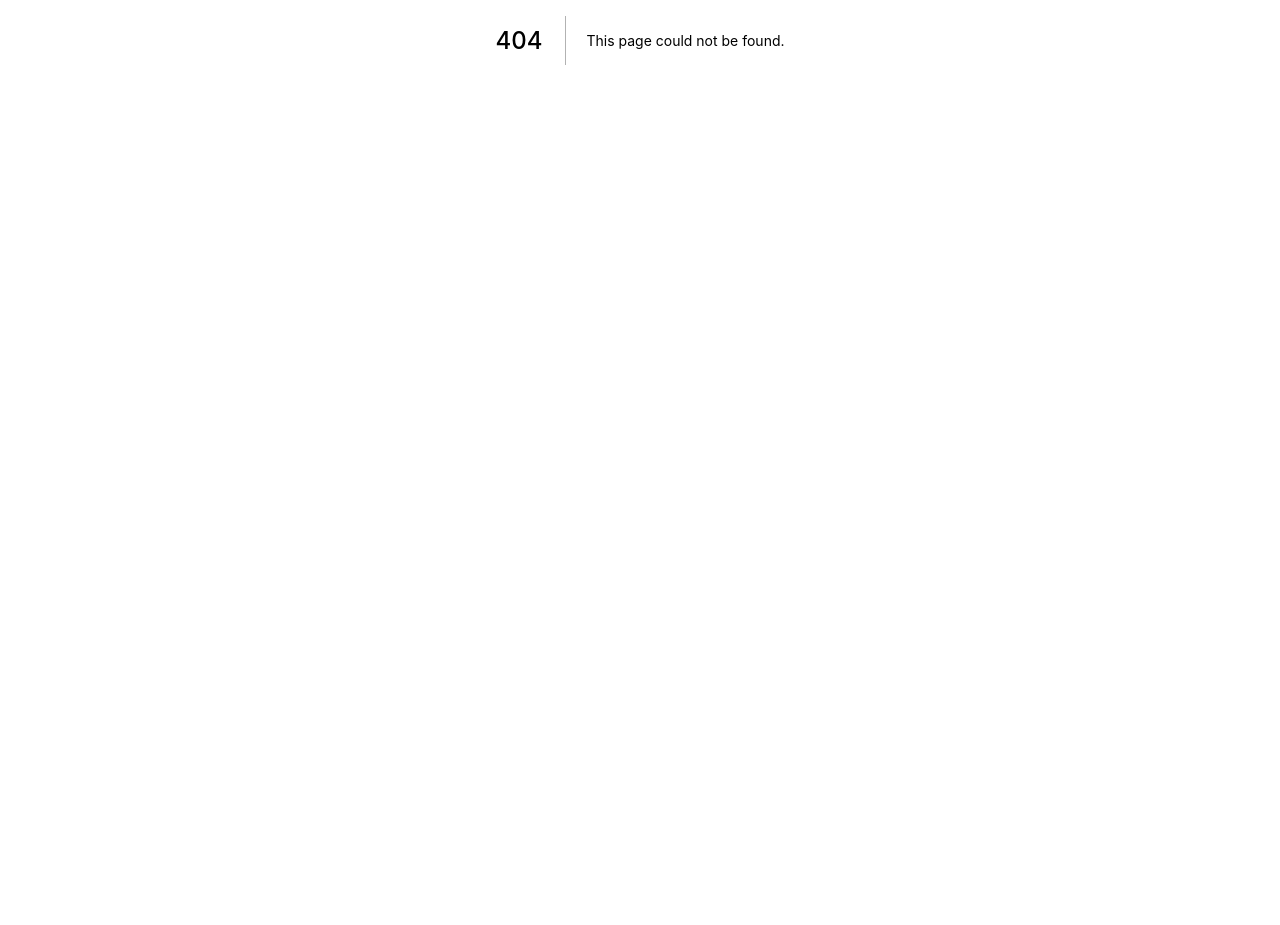
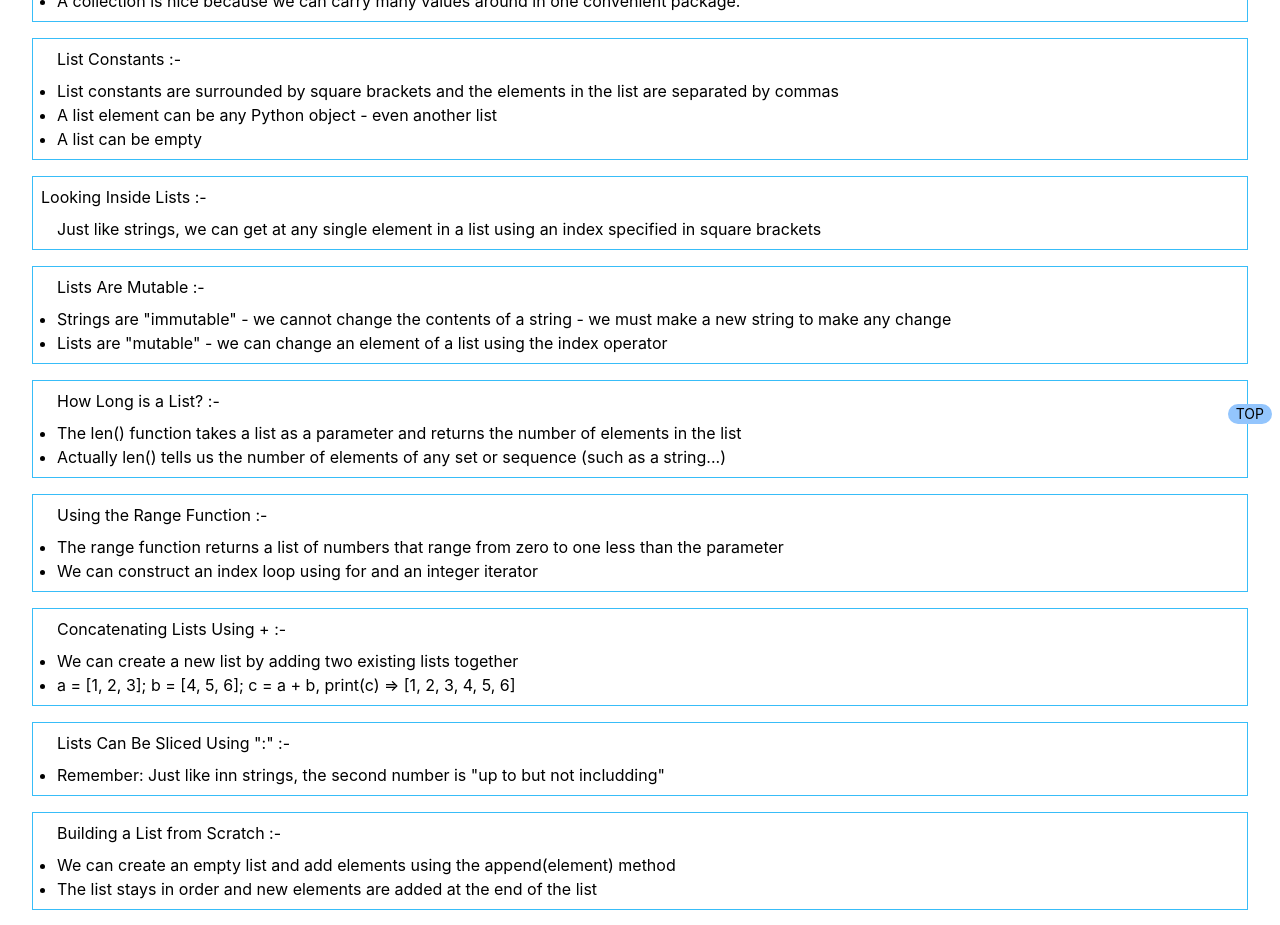
Before and after one commit to suvamAdhikary/wh, a Next.js app: page /python/data-structures/lists in a window 1280 px wide. Before the commit this address had no page. Shown: the part 360-1285 px from the top of the page. Before the commit the page ends 800 px from the top, so only its background shows below. Built offline with nearby package versions, Linux system fonts and the light colour scheme.

Commit message:
python lists

```diff
--- /dev/null
+++ b/pages/python/data-structures/lists/index.tsx
@@ -0,0 +1,177 @@
+import { NextPage } from "next";
+import React from "react";
+import Layout from "../../../../components/Layout";
+import QA from "../../../../components/QA";
+import UnOrderdList from "../../../../components/UnOrderdList";
+
+const Lists: NextPage = () => {
+  const programming = {
+    title: "Programming",
+    list: [
+      "Algorithms:- A set of rules or steps used to solve a problem",
+      "Data Structures:- A particular way of organizing data in a computer",
+    ],
+  };
+
+  const notCollection = {
+    title: 'What is Not A "Collection"?',
+    data: "Most of our variables have one value in them - when we put a new value in the variable, the old value is overwritten",
+  };
+
+  const collection = {
+    title: "A List Is a Kind of Collection",
+    list: [
+      'A collection allows us to put many values in a single "variable"',
+      "A collection is nice because we can carry many values around in one convenient package.",
+    ],
+  };
+
+  const listConstants = {
+    title: "List Constants",
+    list: [
+      "List constants are surrounded by square brackets and the elements in the list are separated by commas",
+      "A list element can be any Python object - even another list",
+      "A list can be empty",
+    ],
+  };
+
+  const lookingInsideLists = {
+    title: "Looking Inside Lists",
+    data: "Just like strings, we can get at any single element in a list using an index specified in square brackets",
+  };
+
+  const listAreMutable = {
+    title: "Lists Are Mutable",
+    list: [
+      'Strings are "immutable" - we cannot change the contents of a string - we must make a new string to make any change',
+      'Lists are "mutable" - we can change an element of a list using the index operator',
+    ],
+  };
+
+  const listLength = {
+    title: "How Long is a List?",
+    list: [
+      "The len() function takes a list as a parameter and returns the number of elements in the list",
+      "Actually len() tells us the number of elements of any set or sequence (such as a string...)",
+    ],
+  };
+
+  const usingRangeFunction = {
+    title: "Using the Range Function",
+    list: [
+      "The range function returns a list of numbers that range from zero to one less than the parameter",
+      "We can construct an index loop using for and an integer iterator",
+    ],
+  };
+
+  const concatenatingList = {
+    title: "Concatenating Lists Using +",
+    list: [
+      "We can create a new list by adding two existing lists together",
+      "a = [1, 2, 3]; b = [4, 5, 6]; c = a + b, print(c) => [1, 2, 3, 4, 5, 6]",
+    ],
+  };
+
+  const sliceList = {
+    title: 'Lists Can Be Sliced Using ":"',
+    list: [
+      'Remember: Just like inn strings, the second number is "up to but not includding"',
+    ],
+  };
+
+  const buildingList = {
+    title: "Building a List from Scratch",
+    list: [
+      "We can create an empty list and add elements using the append(element) method",
+      "The list stays in order and new elements are added at the end of the list",
+    ],
+  };
+
+  const isInList = {
+    title: "Is Something in a List ?",
+    list: [
+      "Python provides two operators that let you check if an item is in a list",
+      "These are logical operators that return true or False",
+      "They ydo not modify the list",
+      "nums = [1, 4, 5]; 9 in nums => False; 6 not in nums => True",
+    ],
+  };
+
+  const listInOrder = {
+    title: "Lists are in Order",
+    list: [
+      "A list can hold many items and keeps those items in the order until we do something to change the order",
+      "A list can be sorted (i.e., change its order)",
+      'The sort method (unlike in strings) means "sort yourself"',
+      "list.sort()",
+    ],
+  };
+
+  const builtInAndList = {
+    title: "Built-in Functions and Lists",
+    list: [
+      "There are a number of functions built into Python that take lists as parameters",
+      "Remember the loops we built? These are much simpler.",
+      "nums = [1, 2, 3]; len(nums) => 6; max(nums) => 3; min(nums) => 1; sum(nums) => 6",
+    ],
+  };
+
+  const stringsAndList = {
+    title: "Best Friends: Strings and Lists",
+    list: [
+      "Split breaks a string into parts and produces a list of strings. We think of these as words. We can access a particular word or loop through all the words.",
+      "When you do not specify a delimiter, multiple spaces are treated like one delimiter",
+      "You can specify what delimiter character to use in the splitting",
+      '"a string line".split(); "astringline@mail".split("@")',
+      "Sometimes we split a line one way, and thenn grab one of the pieces of the line and split that piece again",
+    ],
+  };
+
+  return (
+    <>
+      <Layout title="List - Python Data Structures">
+        <UnOrderdList heading={programming.title} listData={programming.list} />
+        <QA question={notCollection.title} answer={notCollection.data} />
+        <UnOrderdList heading={collection.title} listData={collection.list} />
+        <UnOrderdList
+          heading={listConstants.title}
+          listData={listConstants.list}
+        />
+        <QA
+          question={lookingInsideLists.title}
+          answer={lookingInsideLists.data}
+        />
+        <UnOrderdList
+          heading={listAreMutable.title}
+          listData={listAreMutable.list}
+        />
+        <UnOrderdList heading={listLength.title} listData={listLength.list} />
+        <UnOrderdList
+          heading={usingRangeFunction.title}
+          listData={usingRangeFunction.list}
+        />
+        <UnOrderdList
+          heading={concatenatingList.title}
+          listData={concatenatingList.list}
+        />
+        <UnOrderdList heading={sliceList.title} listData={sliceList.list} />
+        <UnOrderdList
+          heading={buildingList.title}
+          listData={buildingList.list}
+        />
+        <UnOrderdList heading={isInList.title} listData={isInList.list} />
+        <UnOrderdList heading={listInOrder.title} listData={listInOrder.list} />
+        <UnOrderdList
+          heading={builtInAndList.title}
+          listData={builtInAndList.list}
+        />
+        <UnOrderdList
+          heading={stringsAndList.title}
+          listData={stringsAndList.list}
+        />
+      </Layout>
+    </>
+  );
+};
+
+export default Lists;
```
